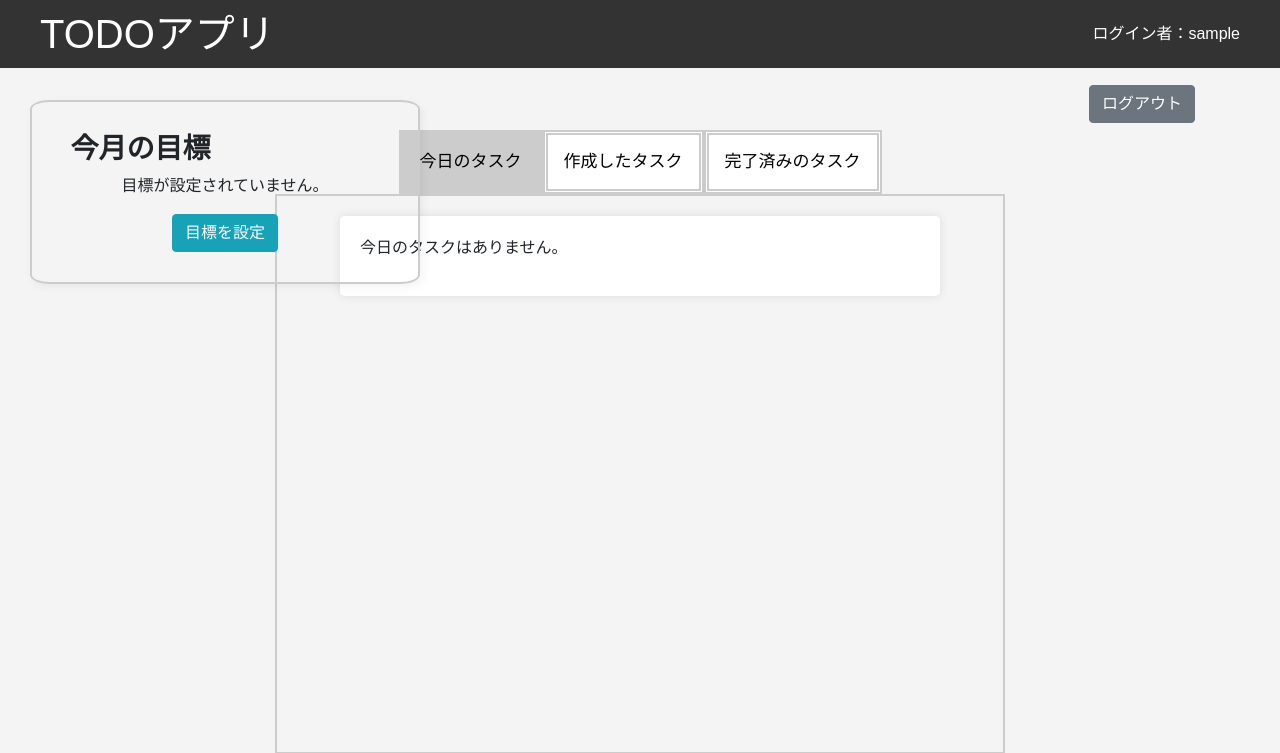
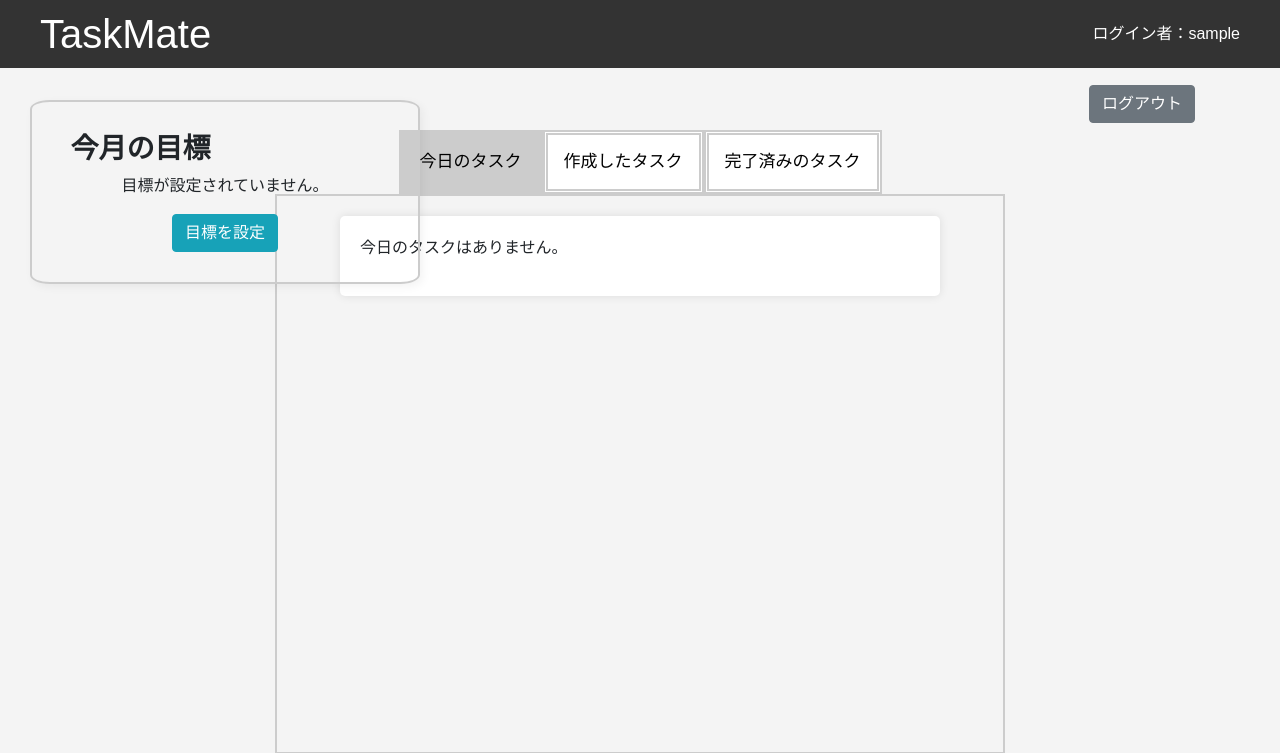
Before and after one commit to NakazatoTaichi/todolist_nakazatotaichi_c, a Django app: page /home/ in a window 1280 px wide. Shown: the top 753 px of the page. Run offline with Django 5.2, Linux system fonts and the light colour scheme; the visitor is signed in with stand-in values (Sample User, id 1); data that the repository does not hold is empty; some libraries are stand-ins or nearby versions.

Commit message:
アプリ名変更

```diff
--- a/todo/templates/base.html
+++ b/todo/templates/base.html
@@ -3,12 +3,12 @@
 <head>
     <meta charset="UTF-8">
     <meta name="viewport" content="width=device-width, initial-scale=1.0">
-    <title>{% block title %}TODOアプリ{% endblock %}</title>
+    <title>{% block title %}TaskMate{% endblock %}</title>
     <link rel="stylesheet" href="https://stackpath.bootstrapcdn.com/bootstrap/4.3.1/css/bootstrap.min.css">
 </head>
 <body>
     <header>
-        <h1 style="margin-bottom: 0;">TODOアプリ</h1>
+        <h1 style="margin-bottom: 0;">TaskMate</h1>
         <div>
             {% if request.user.is_authenticated %}
                 <p>ログイン者：{{ request.user.username }}</p>
```
